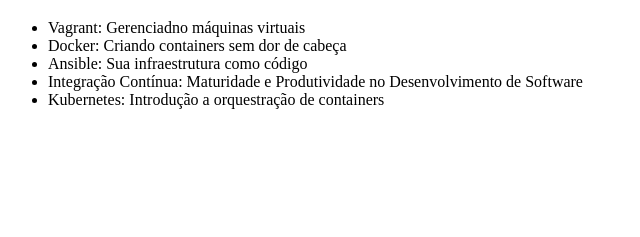
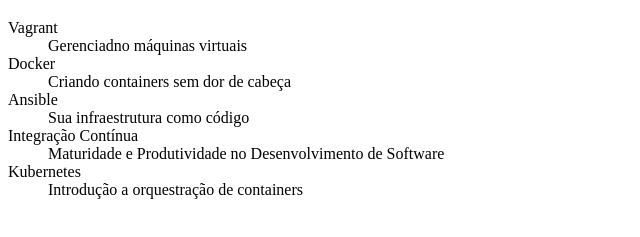
Before and after one commit to luanfreitasqa/alura-git, a plain HTML site: page index.html in a window 1280 px wide. Shown: the part 61-298 px from the top of the page, without its empty margins (0-640 px from the left). Drawn offline with Linux system fonts and the light colour scheme.

Commit message:
Trocando UL por DL e separando os títulos

```diff
--- a/index.html
+++ b/index.html
@@ -7,12 +7,21 @@
 <body>
     <h1>Cursos de Devops</h1>
 
-    <ul>
-        <li>Vagrant: Gerenciadno máquinas virtuais</li>
-        <li>Docker: Criando containers sem dor de cabeça</li>
-        <li>Ansible: Sua infraestrutura como código</li>
-        <li>Integração Contínua: Maturidade e Produtividade no Desenvolvimento de Software</li>
-        <li>Kubernetes: Introdução a orquestração de containers</li>
-    </ul>
+    <dl>
+        <dt>Vagrant</dt>
+        <dd>Gerenciadno máquinas virtuais</dd>
+
+        <dt>Docker</dt>
+        <dd>Criando containers sem dor de cabeça</dd>
+
+        <dt>Ansible</dt>
+        <dd>Sua infraestrutura como código</dd>
+
+        <dt>Integração Contínua</dt>
+        <dd>Maturidade e Produtividade no Desenvolvimento de Software</dd>
+
+        <dt>Kubernetes</dt>
+        <dd>Introdução a orquestração de containers</dd>
+    </dl>
 </body>
 </html>
```
